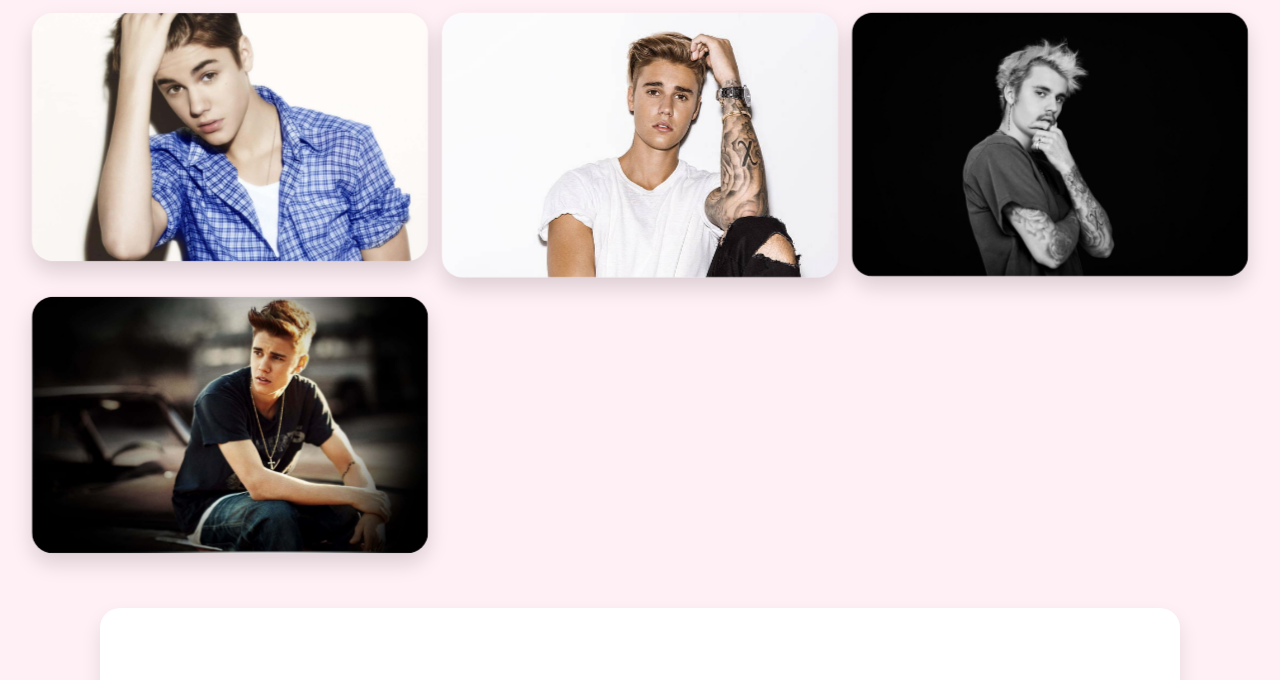
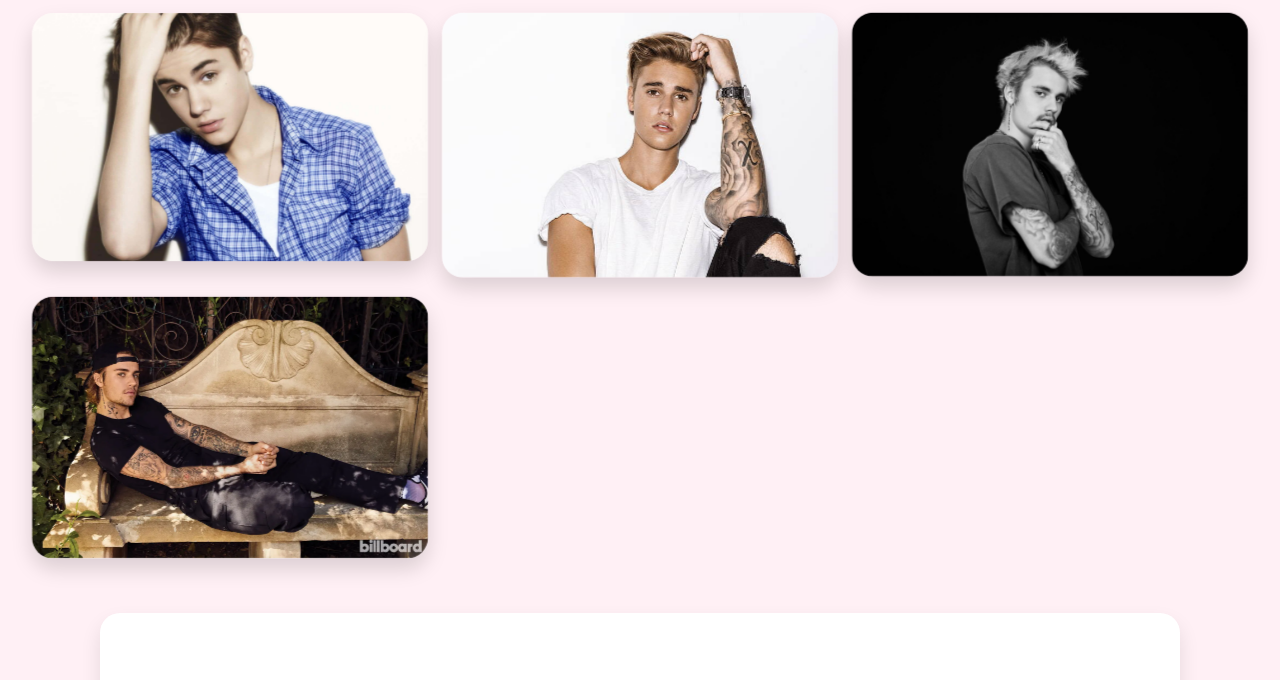
Before and after one commit to amzfrw/amzfrw.github.io, a plain HTML site: page justinbieberfanpage.html in a window 1280 px wide. Shown: the part 474-1154 px from the top of the page. Drawn offline with Linux system fonts and the light colour scheme.

Commit message:
Update justinbieberfanpage.html

```diff
--- a/justinbieberfanpage.html
+++ b/justinbieberfanpage.html
@@ -323,7 +323,7 @@
             <img src="justin1.jpg" alt="Justin Bieber Image 1">
             <img src="justin3.jpg" alt="Justin Bieber Image 2">
             <img src="justin4.jpg" alt="Justin Bieber Image 3">
-            <img src="justin5.jpg" alt="Justin Bieber Image 4">
+            <img src="justin2.jpg" alt="Justin Bieber Image 4">
         </div>
     </section>
 
```
